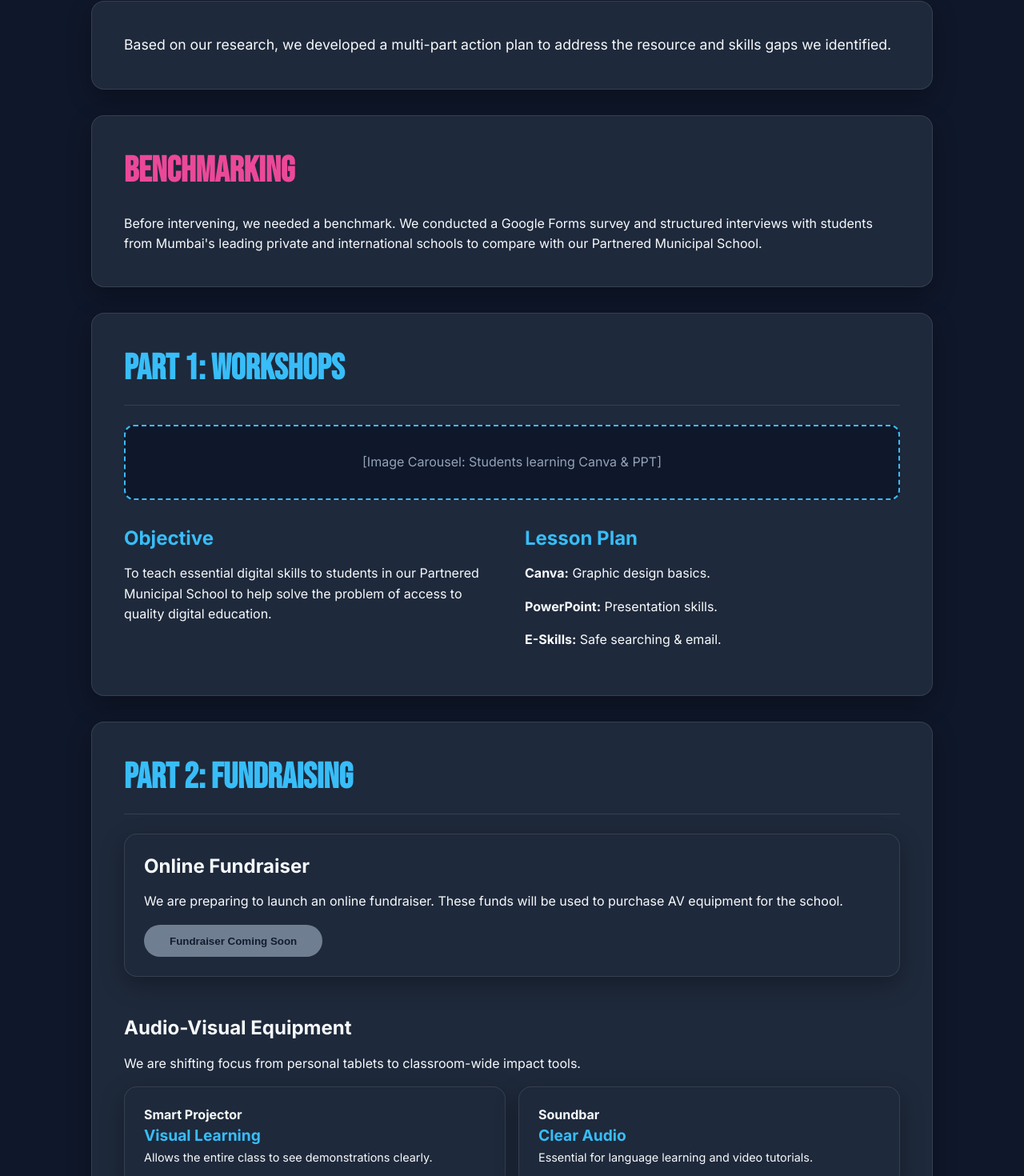
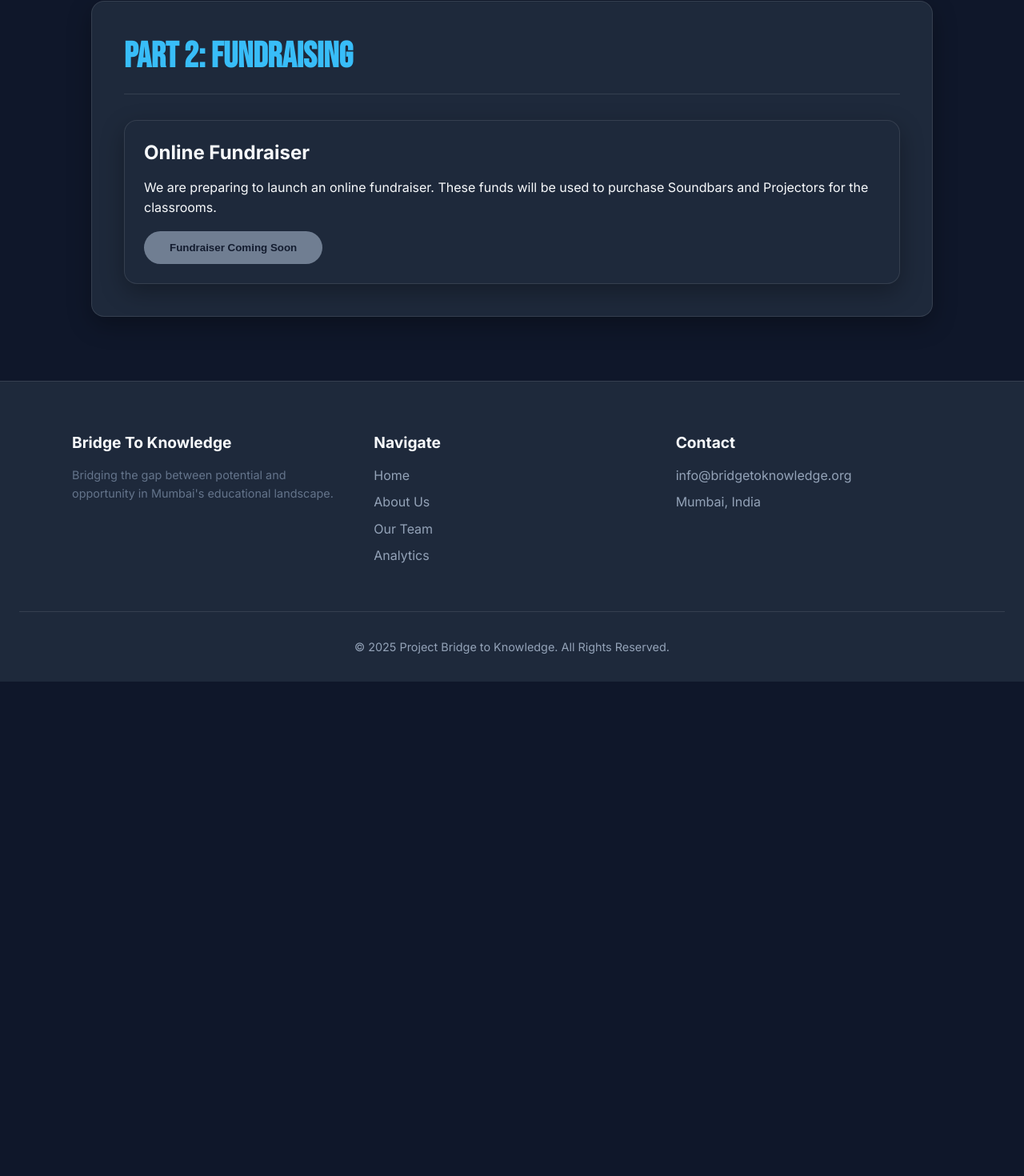
Before and after one commit to Ali-bis/BridgeToKnowledgetest, a React (Vite) app: page /action in a window 1280 px wide. Shown: the part 428-1898 px from the top of the page at 80% size. After the commit the page ends 1280 px from the top, so only its background shows below. Built offline with nearby package versions, Linux system fonts and the light colour scheme.

Commit message:
Update Action.jsx

```diff
--- a/src/pages/Action.jsx
+++ b/src/pages/Action.jsx
@@ -8,82 +8,23 @@ const Action = () => {
         <p>From research to real-world impact. Deadline: November 27, 2025.</p>
       </div>
 
-      <div className="page-section">
-        <p style={{ fontSize: '1.1rem' }}>
-          Based on our research, we developed a multi-part action plan to address the resource and skills gaps we identified.
-        </p>
-      </div>
+      {/* ... (Workshops section same as before) ... */}
 
       <div className="page-section">
-        <h2 style={{ color: 'var(--accent)' }}>BENCHMARKING</h2>
-        <p>
-          Before intervening, we needed a benchmark. We conducted a Google Forms survey and structured interviews with students from Mumbai's leading private and international schools to compare with our Partnered Municipal School.
-        </p>
-      </div>
-
-      <div className="page-section">
-        <h2 style={{ borderBottom: '1px solid var(--border-color)', paddingBottom: '1rem' }}>
-          PART 1: WORKSHOPS
-        </h2>
-
-        <div style={{
-          background: 'var(--bg-body)',
-          border: '2px dashed var(--primary)',
-          borderRadius: '12px',
-          padding: '2rem',
-          textAlign: 'center',
-          marginBottom: '2rem'
-        }}>
-          <p style={{ color: 'var(--text-muted)' }}>[Image Carousel: Students learning Canva & PPT]</p>
-        </div>
-
-        <div style={{ display: 'grid', gridTemplateColumns: 'repeat(auto-fit, minmax(300px, 1fr))', gap: '2rem' }}>
-          <div>
-            <h3 style={{ color: 'var(--primary)' }}>Objective</h3>
-            <p>To teach essential digital skills to students in our Partnered Municipal School to help solve the problem of access to quality digital education.</p>
-          </div>
-          <div>
-            <h3 style={{ color: 'var(--primary)' }}>Lesson Plan</h3>
-            <ul style={{ listStyle: 'none', padding: 0 }}>
-              <li style={{ marginBottom: '1rem' }}><strong>Canva:</strong> Graphic design basics.</li>
-              <li style={{ marginBottom: '1rem' }}><strong>PowerPoint:</strong> Presentation skills.</li>
-              <li style={{ marginBottom: '1rem' }}><strong>E-Skills:</strong> Safe searching & email.</li>
-            </ul>
-          </div>
-        </div>
-      </div>
-
-      <div className="page-section">
-        <h2 style={{ borderBottom: '1px solid var(--border-color)', paddingBottom: '1rem' }}>
+        <h2 style={{ borderBottom: '1px solid var(--border-color)', paddingBottom: '1rem', marginBottom: '2rem' }}>
           PART 2: FUNDRAISING
         </h2>
 
         <div className="highlight-card">
           <h3 style={{ marginTop: 0 }}>Online Fundraiser</h3>
-          <p>We are preparing to launch an online fundraiser. These funds will be used to purchase AV equipment for the school.</p>
+          <p>We are preparing to launch an online fundraiser. These funds will be used to purchase Soundbars and Projectors for the classrooms.</p>
           <button className="btn btn-disabled" style={{ marginTop: '1rem' }} disabled>
             Fundraiser Coming Soon
           </button>
         </div>
 
-        <div style={{ marginTop: '3rem' }}>
-          <h3>Audio-Visual Equipment</h3>
-          <p>We are shifting focus from personal tablets to classroom-wide impact tools.</p>
-          <div style={{ display: 'flex', gap: '1rem', flexWrap: 'wrap', marginTop: '1rem' }}>
-            <div className="highlight-card" style={{ flex: 1, marginBottom: 0 }}>
-              <h4>Smart Projector</h4>
-              <p style={{ fontSize: '1.2rem', color: 'var(--primary)', fontWeight: 'bold' }}>Visual Learning</p>
-              <p style={{ fontSize: '0.9rem' }}>Allows the entire class to see demonstrations clearly.</p>
-            </div>
-            <div className="highlight-card" style={{ flex: 1, marginBottom: 0 }}>
-              <h4>Soundbar</h4>
-              <p style={{ fontSize: '1.2rem', color: 'var(--primary)', fontWeight: 'bold' }}>Clear Audio</p>
-              <p style={{ fontSize: '0.9rem' }}>Essential for language learning and video tutorials.</p>
-            </div>
-          </div>
-        </div>
+        {/* ... (Soundbars/Projectors section same as before) ... */}
       </div>
-
     </div>
   );
 };
```
